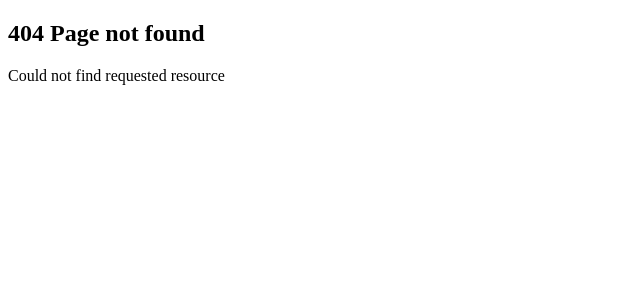
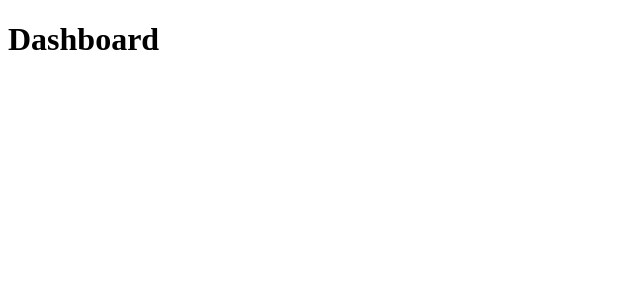
Before and after one commit to Narotam-Mishra/nextjs-14_learning_new, a Next.js app: page /dashboard in a window 1280 px wide. Before the commit this address had no page. Shown: the top 300 px of the page, without its empty margins (0-640 px from the left). Built offline with nearby package versions, Linux system fonts and the light colour scheme.

Commit message:
Nextjs_file_colocation_1.11

```diff
--- /dev/null
+++ b/src/app/dashboard/line-chart.tsx
@@ -0,0 +1,6 @@
+
+export default function LineChart(){
+    return(
+        <h1>Line chart</h1>
+    )
+}
--- /dev/null
+++ b/src/app/dashboard/page.tsx
@@ -0,0 +1,8 @@
+
+function BarChart(){
+    return <h1>Bar chart</h1>
+}
+
+export default function Dashboard(){
+    return <h1>Dashboard</h1>
+}
```
Also changed, not shown: ReadMe.txt.
